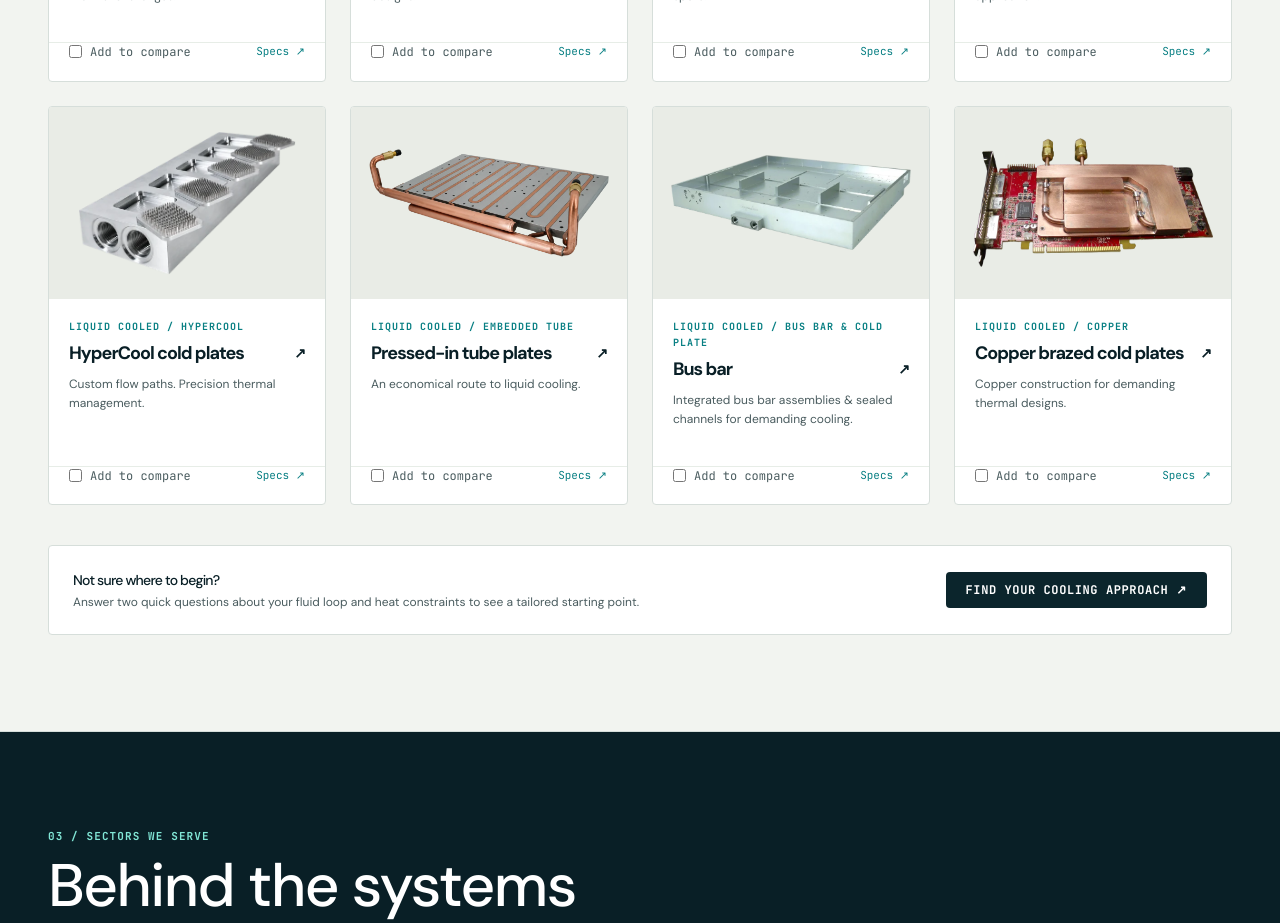
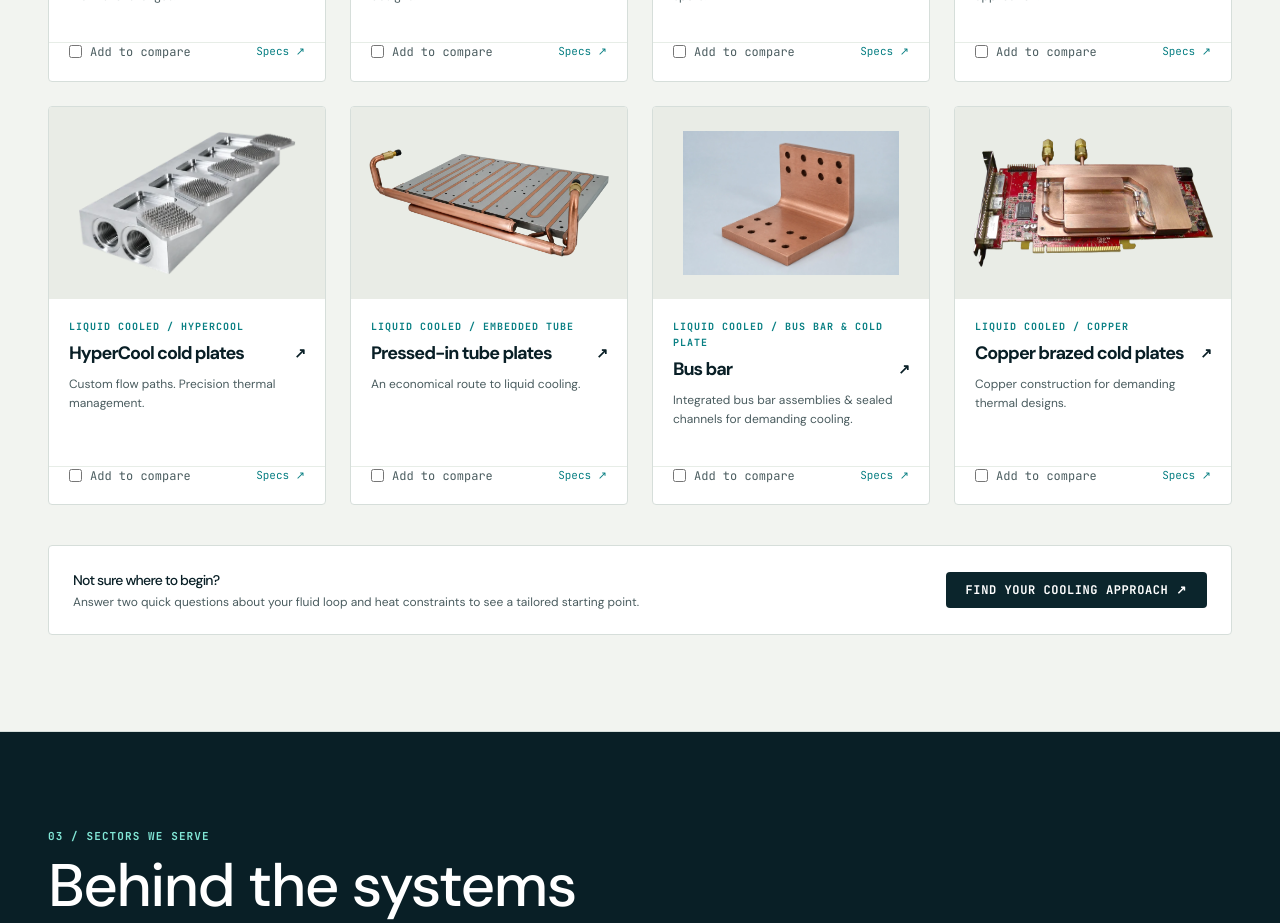
Before and after one commit to innovative-thermal-solutions/thermalsolutions, a Next.js app: page / in a window 1280 px wide. Shown: the part 1520-2443 px from the top of the page. Built offline with nearby package versions, Linux system fonts and the light colour scheme.

Commit message:
fix(catalog): update Bus bar product card and modal image in reference solutions grid to custom copper busbar

```diff
--- a/src/components/ui/ReferenceInteractiveModals.tsx
+++ b/src/components/ui/ReferenceInteractiveModals.tsx
@@ -97,10 +97,10 @@ export const REFERENCE_PRODUCTS: SolutionProduct[] = [
     considerations: "Tube diameter, coolant compatibility and fittings"
   },
   {
-    id: "fsw",
+    id: "busbar",
     name: "Bus bar",
     family: "liquid",
-    image: "/assets/fsw-plate.webp",
+    image: "/assets/busbar.webp",
     tag: "LIQUID COOLED / BUS BAR & COLD PLATE",
     short: "Integrated bus bar assemblies & sealed channels for demanding cooling.",
     description: "Integrated power bus bar assemblies and solid-state joined cold plates. ITS engineers laminated and liquid-cooled bus bars alongside precision friction stir welded assemblies for battery systems and power conversion.",
```
Also changed, not shown: public/assets/bus-bar.webp (added).
